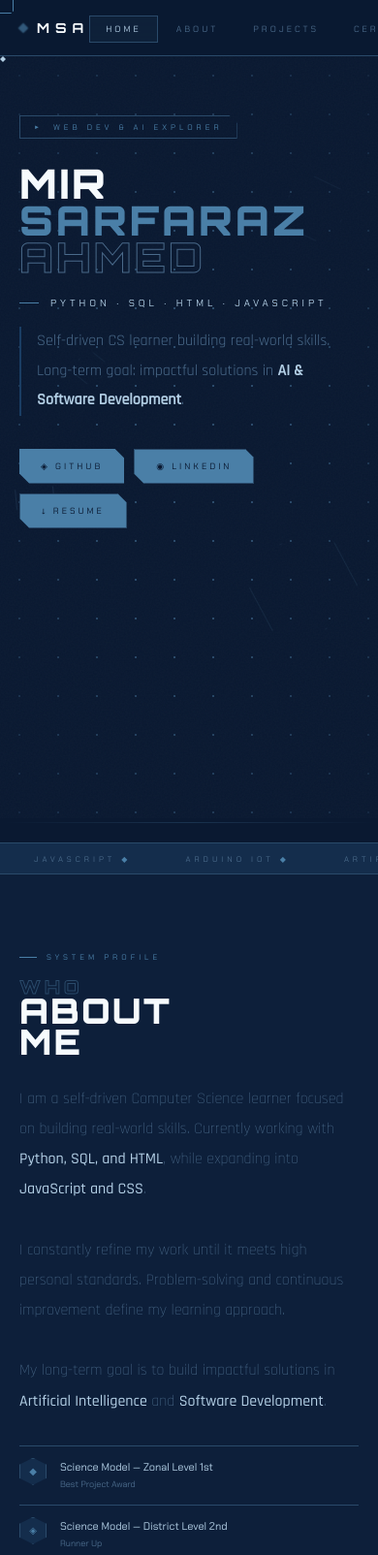
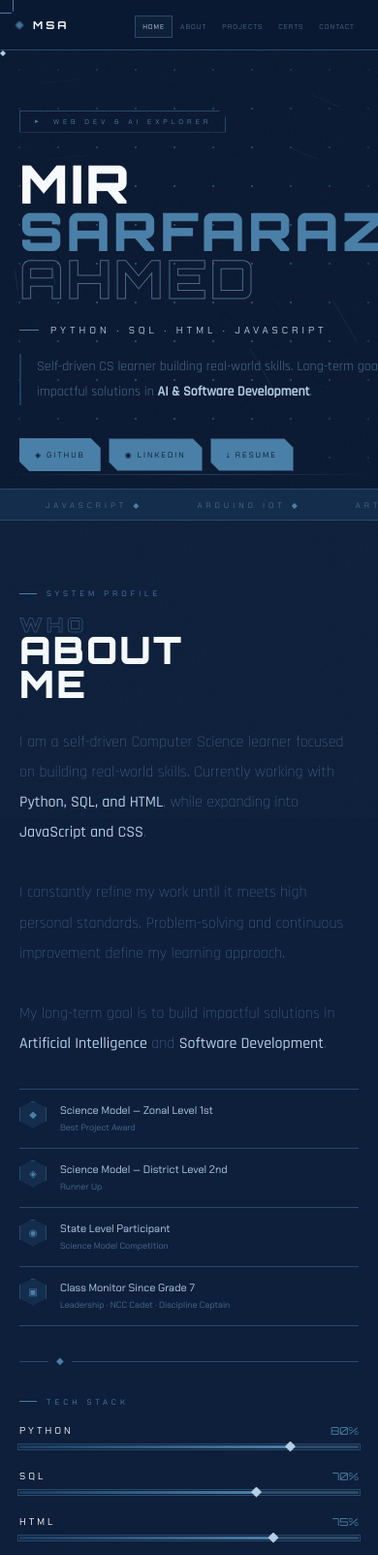
Before and after one commit to Mir-Sarfaraz-Ahmed/PortfolioV2, a plain HTML site: page index.html in a window 390 px wide. Shown: the top 1604 px of the page at 97% size. Drawn offline with Linux system fonts and the light colour scheme.

Commit message:
Add files via upload

```diff
--- a/style.css
+++ b/style.css
@@ -699,25 +699,111 @@ footer {
 .btn:hover { background:var(--accent-hi); }
 
 /* ════════════════════════════════════════════
-   RESPONSIVE
+   RESPONSIVE — TABLET
 ════════════════════════════════════════════ */
 @media (max-width:900px) {
-  body { padding-top:58px; }
-  .section { padding:60px 20px; }
-  .hero-content { grid-template-columns:1fr; }
-  .hero-panel { display:none; }
-  .about-grid { grid-template-columns:1fr; }
-  .about-divider { height:1px; background:var(--dim); margin:40px 0; }
-  .about-divider::before { top:50%; left:30px; transform:translateY(-50%); padding:0 8px; }
-  .about-left-panel  { padding-right:0; }
-  .about-right-panel { padding-left:0; }
-  .proj-row { grid-template-columns:40px 1fr 40px; }
-  .p-tags,.p-year { display:none; }
-  .proj-detail-inner { grid-template-columns:1fr; }
-  .contact-wrap { grid-template-columns:1fr; gap:40px; }
-  #navbar { padding:0 20px; }
-  .nav-status { display:none; }
-  .sc { display:none; }
-  footer { flex-direction:column; gap:12px; text-align:center; }
-  .project-page { padding:24px 18px; margin:20px 10px; }
+  /* --- layout --- */
+  body { padding-top:52px; }
+
+  .section {
+    padding: 50px 20px 60px;
+    min-height: auto;         /* no forced full-screen height on mobile */
+  }
+
+  /* hero: single column, no wasted space */
+  #home {
+    min-height: auto;
+    padding-top: 60px;
+    padding-bottom: 50px;
+  }
+  .hero-content {
+    grid-template-columns: 1fr;
+    gap: 30px;
+    padding-bottom: 0;
+  }
+  .hero-panel { display: none; }   /* hide profile card — saves space */
+
+  .hero-name { font-size: clamp(48px, 12vw, 72px); }
+
+  /* about */
+  .about-grid { grid-template-columns: 1fr; gap: 0; }
+  .about-divider {
+    height: 1px; width: 100%;
+    background: var(--dim); margin: 36px 0;
+  }
+  .about-divider::before {
+    top: 50%; left: 30px;
+    transform: translateY(-50%);
+    padding: 0 8px;
+  }
+  .about-left-panel  { padding-right: 0; }
+  .about-right-panel { padding-left: 0;  }
+
+  /* projects */
+  .projects-head { flex-direction: column; gap: 16px; align-items: flex-start; margin-bottom: 30px; }
+  .proj-count { text-align: left; }
+  .proj-row {
+    grid-template-columns: 36px 1fr 36px;
+    gap: 12px; padding: 16px 0;
+  }
+  .p-tags  { display: none; }
+  .p-year  { display: none; }
+  .proj-detail-inner { grid-template-columns: 1fr; }
+  .proj-detail-img   { min-height: 180px; }
+
+  /* contact */
+  .contact-wrap { grid-template-columns: 1fr; gap: 36px; }
+
+  /* footer */
+  footer { flex-direction: column; gap: 12px; text-align: center; padding: 24px 20px; }
+
+  /* project page */
+  .project-page { padding: 22px 16px; margin: 16px 10px; }
+  .project-images img { max-width: 100%; height: 200px; }
+
+  /* hide corner labels — too small */
+  .sc         { display: none; }
+  .nav-status { display: none; }
 }
+
+/* ════════════════════════════════════════════
+   RESPONSIVE — MOBILE NAV
+════════════════════════════════════════════ */
+@media (max-width:900px) {
+  #navbar {
+    padding: 0 16px;
+    height: 52px;
+  }
+  .nav-logo { font-size: 12px; letter-spacing: 4px; }
+  .nav-links { gap: 0; }
+  .nav-links a {
+    font-size: 8px;
+    letter-spacing: 2px;
+    padding: 6px 10px;
+  }
+}
+
+/* ════════════════════════════════════════════
+   RESPONSIVE — SMALL PHONES (< 480px)
+════════════════════════════════════════════ */
+@media (max-width:480px) {
+  .nav-links a { padding: 6px 7px; font-size: 7px; letter-spacing: 1px; }
+  .nav-logo    { font-size: 11px; letter-spacing: 3px; }
+
+  .hero-name   { font-size: clamp(40px, 14vw, 60px); }
+  .hero-tag    { font-size: 7px; }
+  .hero-bio    { font-size: 14px; }
+  .hero-actions { gap: 8px; }
+  .btn         { padding: 11px 16px; font-size: 8px; letter-spacing: 2px; }
+
+  .section-title { font-size: clamp(30px, 10vw, 50px); }
+
+  .p-title     { font-size: 16px; }
+  .p-idx       { font-size: 10px; }
+
+  .ch-value    { font-size: 9px; word-break: break-all; }
+
+  .cert-grid   { grid-template-columns: 1fr; }
+
+  footer       { padding: 20px 16px; }
+}
```
